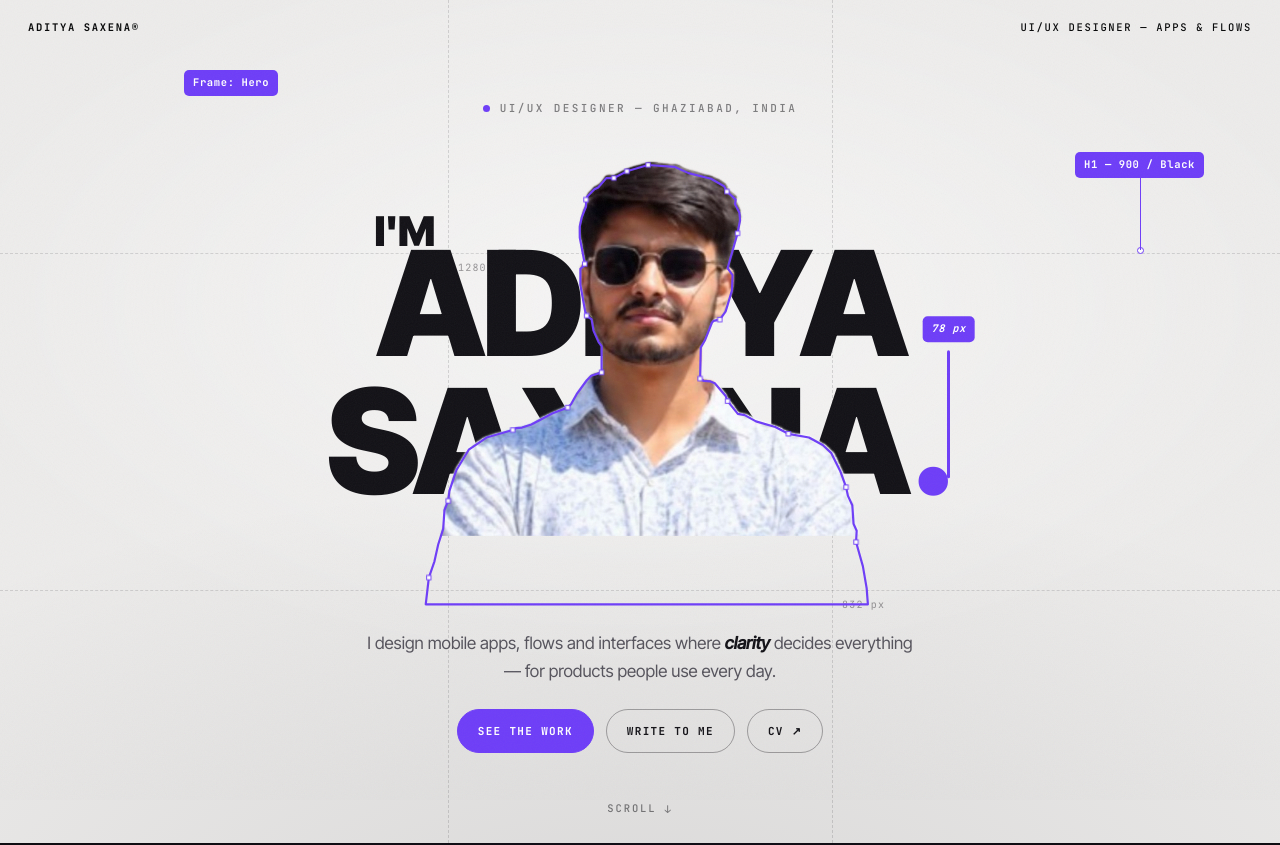
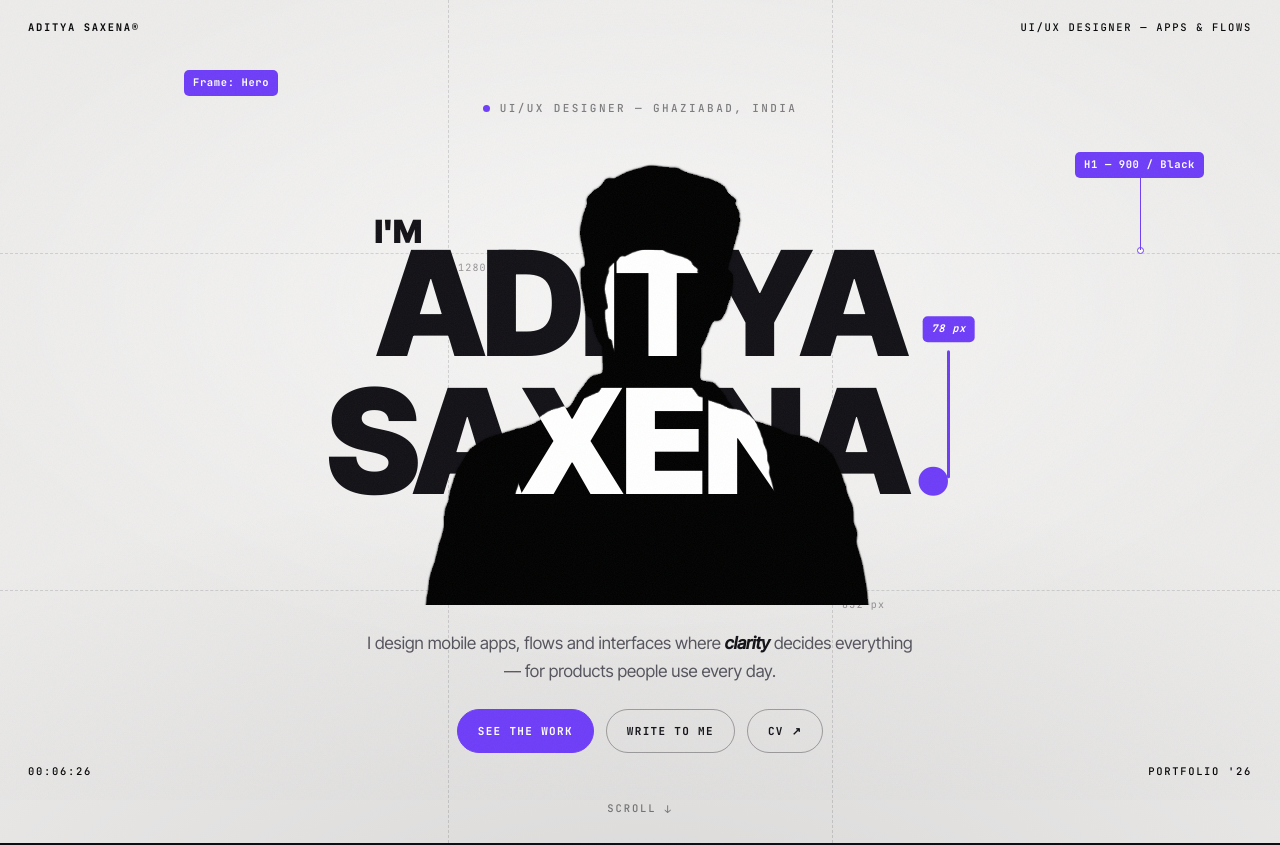
Before and after one commit to aditya18saxena-afk/NewPortfolio, a React (Vite) app: page / in a window 1280 px wide. Shown: the top 845 px of the page. Built offline with nearby package versions, Linux system fonts and the light colour scheme.

Commit message:
Match hero choreography to the reel: dark-to-paper intro, 1.3s trace, dissolve fill, on-head I'M flash, name cascade, mm:ss:ff HUD

```diff
--- a/src/App.jsx
+++ b/src/App.jsx
@@ -93,15 +93,15 @@ export default function App() {
         <div className="hero-stack">
           <span className="ann ann-frame chip chip--violet">Frame: Hero</span>
           <span className="ann ann-h1 chip chip--violet">H1 — 900 / Black</span>
-          <p className="kicker" data-reveal style={{ transitionDelay: '0.15s' }}>
+          <p className="kicker" data-reveal style={{ transitionDelay: '2.5s' }}>
             <span className="kicker-dot" />UI/UX Designer — Ghaziabad, India
           </p>
           <Silhouette ready={loaded} />
-          <p className="hero-line" data-reveal style={{ transitionDelay: '0.45s' }}>
+          <p className="hero-line" data-reveal style={{ transitionDelay: '2.75s' }}>
             I design mobile apps, flows and interfaces where <em>clarity</em> decides everything —
             for products people use every day.
           </p>
-          <div className="hero-pills" data-reveal style={{ transitionDelay: '0.55s' }}>
+          <div className="hero-pills" data-reveal style={{ transitionDelay: '2.9s' }}>
             <a className="pill pill--solid" href="#work" data-cursor-text="Scroll ↓">SEE THE WORK</a>
             <a className="pill" href={`mailto:${PROFILE.email}`} data-cursor-text="Say hello">WRITE TO ME</a>
             <a className="pill" href="/resume-aditya-saxena.pdf" target="_blank" rel="noreferrer" data-cursor-text="Resume PDF">CV ↗</a>
--- a/src/components/Frame.jsx
+++ b/src/components/Frame.jsx
@@ -1,39 +1,29 @@
-import { useEffect, useState } from 'react'
+import { useEffect, useRef, useState } from 'react'
 import { PROFILE } from '../data'
 
-// Fixed HUD: name top-left, role top-right, running time
-// bottom-left, portfolio tag bottom-right. Difference blend keeps it legible
-// over both the light canvas and the dark scenes.
+// Fixed HUD, as in the reel: name top-left, role top-right, a running
+// mm:ss:ff timecode bottom-left, portfolio tag bottom-right. Difference
+// blend keeps it legible over both the light canvas and the dark scenes.
 export default function Frame({ ready }) {
-  const [t, setT] = useState(0)
-  const [progress, setProgress] = useState(0)
+  const [ms, setMs] = useState(0)
+  const startRef = useRef(0)
 
   useEffect(() => {
-    const id = setInterval(() => setT((v) => v + 1), 1000)
+    startRef.current = performance.now()
+    const id = setInterval(() => setMs(performance.now() - startRef.current), 33)
     return () => clearInterval(id)
   }, [])
 
-  useEffect(() => {
-    const onScroll = () => {
-      const h = document.documentElement.scrollHeight - window.innerHeight
-      setProgress(h > 0 ? Math.min(1, window.scrollY / h) : 0)
-    }
-    window.addEventListener('scroll', onScroll, { passive: true })
-    onScroll()
-    return () => window.removeEventListener('scroll', onScroll)
-  }, [])
-
-  const mm = String(Math.floor(t / 60)).padStart(2, '0')
-  const ss = String(t % 60).padStart(2, '0')
+  const total = Math.floor(ms / 1000)
+  const mm = String(Math.floor(total / 60)).padStart(2, '0')
+  const ss = String(total % 60).padStart(2, '0')
+  const ff = String(Math.floor(ms / (1000 / 30)) % 30).padStart(2, '0')
 
   return (
     <div className="hud" style={{ opacity: ready ? 1 : 0 }}>
       <a className="hud-tl" href="#top" data-cursor-text="Back to top">{PROFILE.hudName}</a>
       <span className="hud-tr">{PROFILE.hudRole}</span>
-      <div className="hud-bl">
-        <span className="hud-time">00:{mm}:{ss}</span>
-        <span className="hud-bar"><i style={{ width: `${progress * 100}%` }} /></span>
-      </div>
+      <span className="hud-bl"><span className="hud-time">{mm}:{ss}:{ff}</span></span>
       <span className="hud-br">{PROFILE.hudPortfolio}</span>
     </div>
   )
--- a/src/components/Silhouette.jsx
+++ b/src/components/Silhouette.jsx
@@ -3,51 +3,48 @@ import { PROFILE } from '../data'
 import { SILO_PATH, SILO_ANCHORS } from '../siloPath'
 
 // Giant type with a solid silhouette standing in front —
-// where the figure overlaps the letters they knock out to white. When the
-// intro lifts, a violet vector outline is traced on by the pen (anchor
-// points popping in), the image then reveals inside the outline, and the
-// shape settles into its black fill; hover melts it back to the photo.
+// where the figure overlaps the letters they knock out to white. Matched to
+// the reel: a violet outline is traced on by the pen (anchor points popping
+// in), the shape dissolves into its black fill, an "I'M" flashes on the head,
+// then the name focuses in; hover melts the shape back to the photo.
 export default function Silhouette({ ready }) {
-  const [revealed, setRevealed] = useState(false)
-  const [entered, setEntered] = useState(false)
+  const [filled, setFilled] = useState(false)
   const [pts, setPts] = useState(0)
 
   useEffect(() => {
     if (!ready) return
     const reduce = window.matchMedia('(prefers-reduced-motion: reduce)').matches
     if (reduce) {
-      setRevealed(true)
-      setEntered(true)
+      setFilled(true)
       return
     }
-    const t1 = setTimeout(() => setRevealed(true), 2900)
-    const t2 = setTimeout(() => setEntered(true), 5100)
-    return () => {
-      clearTimeout(t1)
-      clearTimeout(t2)
-    }
+    // the outline finishes ~1.85s after the curtain lifts; the fill, the
+    // "I'M" flash and the name are then cascaded by CSS from .filled
+    const t = setTimeout(() => setFilled(true), 1850)
+    return () => clearTimeout(t)
   }, [ready])
 
   // "N points" ticks up with the pen as anchors get committed
   useEffect(() => {
-    if (!ready || entered) return
+    if (!ready || filled) return
     const start = performance.now()
     const id = setInterval(() => {
-      const p = Math.max(0, Math.min(1, (performance.now() - start - 500) / 2200))
+      const p = Math.max(0, Math.min(1, (performance.now() - start - 500) / 1300))
       setPts(SILO_ANCHORS.filter((a) => a.t <= p).length)
-    }, 90)
+    }, 70)
     return () => clearInterval(id)
-  }, [ready, entered])
+  }, [ready, filled])
 
   return (
     <div
-      className={`silo ${ready ? 'ready' : ''} ${revealed ? 'revealed' : ''} ${entered ? 'entered' : ''}`}
+      className={`silo ${ready ? 'ready' : ''} ${filled ? 'filled' : ''}`}
       style={{ '--silo': 'url("/mypic-mask.png")' }}
     >
       <h1 className="silo-type back"><span className="silo-in"><span className="silo-line">{PROFILE.firstName}</span><br /><span className="silo-line">{PROFILE.lastName}<span className="dot">.</span></span></span></h1>
       <div className="silo-fig">
         <img className="silo-photo" src="/mypic.jpg" alt="" aria-hidden draggable="false" />
         <img className="silo-black" src="/mypic.jpg" alt="Aditya Saxena" draggable="false" />
+        <span className="silo-imwrap" aria-hidden="true"><span className="silo-im">I'M</span></span>
         {ready && (
           <svg className="silo-trace" viewBox="0 0 808 744" aria-hidden="true">
             <path id="trace-line" className="trace-line" d={SILO_PATH} pathLength="1" />
@@ -59,7 +56,7 @@ export default function Silhouette({ ready }) {
                 y={a.y - 3.5}
                 width="7"
                 height="7"
-                style={{ animationDelay: `${(0.5 + a.t * 2.2).toFixed(2)}s` }}
+                style={{ animationDelay: `${(0.5 + a.t * 1.3).toFixed(2)}s` }}
               />
             ))}
             <g className="t-chip">
@@ -67,11 +64,11 @@ export default function Silhouette({ ready }) {
                 <rect width="66" height="28" rx="6" fill="#121116" />
                 <text x="9" y="19" fontSize="14" fontWeight="700" fontFamily="'JetBrains Mono', monospace" fill="#fff">Pen P</text>
               </g>
-              <animateMotion dur="2.2s" begin="0.5s" fill="freeze">
+              <animateMotion dur="1.3s" begin="0.5s" fill="freeze">
                 <mpath xlinkHref="#trace-line" />
               </animateMotion>
               <animate attributeName="opacity" values="0;1" dur="0.08s" begin="0.5s" fill="freeze" />
-              <animate attributeName="opacity" to="0" dur="0.4s" begin="2.9s" fill="freeze" />
+              <animate attributeName="opacity" to="0" dur="0.4s" begin="2.15s" fill="freeze" />
             </g>
             <g className="t-pen">
               <g transform="scale(1.25)">
@@ -79,11 +76,11 @@ export default function Silhouette({ ready }) {
                 <path d="M-4 0 H-19" stroke="#121116" strokeWidth="1.2" />
                 <circle cx="-17" cy="0" r="2.1" fill="#121116" />
               </g>
-              <animateMotion dur="2.2s" begin="0.5s" fill="freeze" rotate="auto">
+              <animateMotion dur="1.3s" begin="0.5s" fill="freeze" rotate="auto">
                 <mpath xlinkHref="#trace-line" />
               </animateMotion>
               <animate attributeName="opacity" values="0;1" dur="0.08s" begin="0.5s" fill="freeze" />
-              <animate attributeName="opacity" to="0" dur="0.4s" begin="2.9s" fill="freeze" />
+              <animate attributeName="opacity" to="0" dur="0.4s" begin="2.15s" fill="freeze" />
             </g>
           </svg>
         )}
@@ -93,7 +90,7 @@ export default function Silhouette({ ready }) {
         {PROFILE.firstName}<br />{PROFILE.lastName}<span className="dot">.</span>
       </h1>
       {ready && (
-        <div className={`silo-vec ${revealed ? 'off' : ''}`} aria-hidden="true">
+        <div className={`silo-vec ${filled ? 'off' : ''}`} aria-hidden="true">
           <span className="chip chip--violet">Vector · aditya.svg</span>
           <span className="mono-label">{pts} point{pts === 1 ? '' : 's'}</span>
         </div>
--- a/src/index.css
+++ b/src/index.css
@@ -164,13 +164,11 @@ button { font-family: inherit; color: inherit; }
 .hud-tr { top: 20px; right: 28px; }
 .hud-bl { bottom: 20px; left: 28px; display: flex; align-items: center; gap: 12px; }
 .hud-time { position: static; }
-.hud-bar { width: 64px; height: 2px; background: rgba(255, 255, 255, 0.22); position: relative; display: inline-block; }
-.hud-bar i { position: absolute; inset: 0 auto 0 0; background: currentColor; }
 .hud-br { bottom: 20px; right: 28px; }
-@media (max-width: 1599px) {
+@media (max-width: 959px) {
   .hud-bl { display: none; }
 }
-@media (max-width: 1280px) {
+@media (max-width: 700px) {
   .hud-br { display: none; }
 }
 @media (max-width: 760px) {
@@ -185,13 +183,18 @@ button { font-family: inherit; color: inherit; }
   z-index: 200;
   background: var(--dark);
   overflow: hidden;
-  transition: transform 0.78s cubic-bezier(0.76, 0, 0.24, 1);
+  transition: transform 0.3s cubic-bezier(0.76, 0, 0.24, 1), background-color 0.28s ease 0.02s;
 }
 .loader.lift { transform: translateY(-101%); }
+/* the reel flips off the dark beat the moment the first letter lands */
+.loader.lit { background: var(--bg); }
 .loader-guides { position: absolute; inset: 0; animation: fadeIn 0.6s ease 0.1s both; }
-.lg-v { position: absolute; top: 0; bottom: 0; width: 0; border-left: 1.5px dashed rgba(255, 255, 255, 0.15); }
-.lg-h { position: absolute; left: 0; right: 0; height: 0; border-top: 1.5px dashed rgba(255, 255, 255, 0.15); }
-.lg-px { position: absolute; transform: translate(10px, 7px); color: rgba(255, 255, 255, 0.4); }
+.lg-v { position: absolute; top: 0; bottom: 0; width: 0; border-left: 1.5px dashed rgba(255, 255, 255, 0.15); transition: border-color 0.28s ease; }
+.lg-h { position: absolute; left: 0; right: 0; height: 0; border-top: 1.5px dashed rgba(255, 255, 255, 0.15); transition: border-color 0.28s ease; }
+.lg-px { position: absolute; transform: translate(10px, 7px); color: rgba(255, 255, 255, 0.4); transition: color 0.28s ease; }
+.loader.lit .lg-v { border-left-color: rgba(18, 17, 22, 0.16); }
+.loader.lit .lg-h { border-top-color: rgba(18, 17, 22, 0.16); }
+.loader.lit .lg-px { color: rgba(18, 17, 22, 0.42); }
 .loader-frame { position: absolute; inset: 0; display: grid; place-items: center; }
 .loader-stage {
   position: relative;
@@ -199,7 +202,9 @@ button { font-family: inherit; color: inherit; }
   line-height: 1;
   letter-spacing: -0.035em;
   color: #f4f2ef;
+  transition: color 0.28s ease;
 }
+.loader.lit .loader-stage { color: var(--ink); }
 .loader-word { display: inline-flex; font-weight: 900; }
 .lw-l {
   display: inline-block;
@@ -208,6 +213,7 @@ button { font-family: inherit; color: inherit; }
   transition: opacity 0.28s ease, transform 0.5s cubic-bezier(0.22, 1, 0.36, 1);
 }
 .lw-l.on { opacity: 1; transform: none; }
+.lw-dot { color: var(--violet); transition-delay: 0.15s; }
 .loader-measure {
   position: absolute;
   left: 0;
@@ -235,7 +241,7 @@ button { font-family: inherit; color: inherit; }
   height: 0;
   border: 1.5px solid var(--violet);
   opacity: 0;
-  transition: width 0.55s cubic-bezier(0.22, 1, 0.36, 1), height 0.55s cubic-bezier(0.22, 1, 0.36, 1), opacity 0.16s ease;
+  transition: width 0.4s cubic-bezier(0.22, 1, 0.36, 1), height 0.4s cubic-bezier(0.22, 1, 0.36, 1), opacity 0.16s ease;
 }
 .loader-stage.framed .loader-sel {
   width: calc(100% + 0.6em);
@@ -252,14 +258,14 @@ button { font-family: inherit; color: inherit; }
   transform: scale(0.3);
   transition: opacity 0.2s ease, transform 0.35s cubic-bezier(0.34, 1.56, 0.64, 1);
 }
-.loader-stage.framed .lsh { opacity: 1; transform: none; transition-delay: 0.58s; }
-.loader-stage.framed .lsh:nth-child(2) { transition-delay: 0.62s; }
-.loader-stage.framed .lsh:nth-child(3) { transition-delay: 0.66s; }
-.loader-stage.framed .lsh:nth-child(4) { transition-delay: 0.7s; }
-.loader-stage.framed .lsh:nth-child(5) { transition-delay: 0.74s; }
-.loader-stage.framed .lsh:nth-child(6) { transition-delay: 0.78s; }
-.loader-stage.framed .lsh:nth-child(7) { transition-delay: 0.82s; }
-.loader-stage.framed .lsh:nth-child(8) { transition-delay: 0.86s; }
+.loader-stage.framed .lsh { opacity: 1; transform: none; transition-delay: 0.45s; }
+.loader-stage.framed .lsh:nth-child(2) { transition-delay: 0.48s; }
+.loader-stage.framed .lsh:nth-child(3) { transition-delay: 0.51s; }
+.loader-stage.framed .lsh:nth-child(4) { transition-delay: 0.54s; }
+.loader-stage.framed .lsh:nth-child(5) { transition-delay: 0.57s; }
+.loader-stage.framed .lsh:nth-child(6) { transition-delay: 0.6s; }
+.loader-stage.framed .lsh:nth-child(7) { transition-delay: 0.63s; }
+.loader-stage.framed .lsh:nth-child(8) { transition-delay: 0.66s; }
 .lsh--tl { top: -4px; left: -4px; }
 .lsh--tc { top: -4px; left: calc(50% - 3.5px); }
 .lsh--tr { top: -4px; right: -4px; }
@@ -279,7 +285,7 @@ button { font-family: inherit; color: inherit; }
 .loader-stage.framed .loader-tag {
   opacity: 1;
   transform: translateY(calc(-100% - 6px)) scale(1);
-  transition-delay: 0.58s;
+  transition-delay: 0.45s;
 }
 .loader-size {
   position: absolute;
@@ -292,7 +298,7 @@ button { font-family: inherit; color: inherit; }
 .loader-stage.framed .loader-size {
   opacity: 1;
   transform: translate(-50%, calc(100% + 6px)) scale(1);
-  transition-delay: 0.8s;
+  transition-delay: 0.62s;
 }
 .loader-foot {
   position: absolute;
@@ -310,9 +316,12 @@ button { font-family: inherit; color: inherit; }
   border-radius: 2px;
   background: rgba(255, 255, 255, 0.14);
   overflow: hidden;
+  transition: background-color 0.28s ease;
 }
+.loader.lit .loader-line { background: rgba(18, 17, 22, 0.12); }
 .loader-line span { display: block; height: 100%; background: var(--violet); transition: width 0.16s linear; }
-.loader-foot .mono-label { color: rgba(255, 255, 255, 0.5); }
+.loader-foot .mono-label { color: rgba(255, 255, 255, 0.5); transition: color 0.28s ease; }
+.loader.lit .loader-foot .mono-label { color: rgba(18, 17, 22, 0.5); }
 
 /* ---------- shared section shell ---------- */
 .section { position: relative; padding: clamp(90px, 12vh, 150px) 28px; background: var(--bg); }
@@ -480,7 +489,7 @@ html.js [data-reveal].in .squiggle path {
   height: clamp(380px, 58vh, 600px);
   opacity: 0;
   transform: translateY(26px);
-  transition: opacity 0.9s ease 0.1s, transform 1s cubic-bezier(0.22, 1, 0.36, 1) 0.1s;
+  transition: opacity 0.6s ease 0.05s, transform 0.7s cubic-bezier(0.22, 1, 0.36, 1) 0.05s;
 }
 .silo.ready { opacity: 1; transform: none; }
 .silo > * { grid-area: 1 / 1; min-width: 0; min-height: 0; }
@@ -513,7 +522,7 @@ html.js [data-reveal].in .squiggle path {
   position: absolute;
   left: 0;
   bottom: calc(100% - 0.4em);
-  font-size: clamp(16px, 3.2vw, 46px);
+  font-size: clamp(15px, 2.5vw, 36px);
   font-weight: 900;
   line-height: 1;
   letter-spacing: -0.02em;
@@ -529,7 +538,8 @@ html.js [data-reveal].in .squiggle path {
   max-width: 100%;
   object-fit: contain;
   object-position: center bottom;
-  transition: opacity 0.4s ease;
+  opacity: 0;
+  transition: opacity 0.5s ease;
 }
 .silo-black {
   grid-area: 1 / 1;
@@ -542,18 +552,19 @@ html.js [data-reveal].in .squiggle path {
   object-fit: contain;
   object-position: center bottom;
   filter: brightness(0);
-  transition: opacity 0.45s ease;
+  transition: opacity 0.3s ease;
   pointer-events: none;
 }
 .silo-type.front {
   z-index: 4;
   color: #fff;
   pointer-events: none;
-  transition: opacity 0.45s ease;
+  transition: opacity 0.3s ease;
 }
 .silo-photo,
 .silo-black,
-.silo-type.front {
+.silo-type.front,
+.silo-imwrap {
   -webkit-mask-image: var(--silo);
   mask-image: var(--silo);
   -webkit-mask-size: contain;
@@ -575,19 +586,21 @@ html.js [data-reveal].in .squiggle path {
   aspect-ratio: 709 / 706;
   z-index: 5;
 }
-.silo-hit:hover ~ .silo-black { opacity: 0; }
-.silo-fig:has(.silo-hit:hover) ~ .silo-type.front { opacity: 0; }
-/* the image reveals inside the traced outline with a top-down wipe, then the
-   black fill settles over it — the reel's "image fills the frame" beat */
-.silo.revealed .silo-photo {
-  transform-origin: 50% 100%;
-  animation: siloImageIn 0.9s cubic-bezier(0.65, 0, 0.35, 1) both;
+/* hover: the dark shape melts away and the photo underneath surfaces */
+.silo.filled .silo-hit:hover ~ .silo-black { opacity: 0; transition: opacity 0.5s ease; }
+.silo.filled .silo-fig:has(.silo-hit:hover) .silo-photo { opacity: 1; }
+.silo-fig:has(.silo-hit:hover) ~ .silo-type.front { opacity: 0; transition: opacity 0.35s ease; }
+/* the reel's choreography: the outline draws on an empty stage, then the
+   shape dissolves in (a quick gray-to-black fill), an "I'M" flashes on the
+   head, and the name focuses in — ink on paper, white where it crosses the
+   figure. Until the fill lands, the masked layers stay hidden */
+.silo:not(.filled) .silo-black,
+.silo:not(.filled) .silo-type.front { opacity: 0; }
+.silo:not(.filled) .silo-type.back .silo-in { opacity: 0; filter: blur(10px); }
+.silo.filled .silo-type.front,
+.silo.filled .silo-type.back .silo-in {
+  transition: opacity 0.35s ease 0.9s, filter 0.45s ease 0.9s;
 }
-/* vector trace: the outline draws itself on with the pen, then the shape
-   fills in — until the fill lands, the masked layers stay hidden */
-.silo:not(.entered):not(.revealed) .silo-photo,
-.silo:not(.entered) .silo-black,
-.silo:not(.entered) .silo-type.front { opacity: 0; }
 .silo-trace {
   grid-area: 1 / 1;
   z-index: 2;
@@ -598,9 +611,9 @@ html.js [data-reveal].in .squiggle path {
   max-width: 100%;
   overflow: visible;
   pointer-events: none;
-  transition: opacity 0.5s ease;
+  transition: opacity 0.4s ease;
 }
-.silo.entered .silo-trace { opacity: 0; }
+.silo.filled .silo-trace { opacity: 0; transition: opacity 0.4s ease 0.45s; }
 .trace-line {
   fill: none;
   stroke: var(--violet);
@@ -609,7 +622,7 @@ html.js [data-reveal].in .squiggle path {
   stroke-linecap: round;
   stroke-dasharray: 1;
   stroke-dashoffset: 1;
-  animation: drawDash 2.2s linear 0.5s forwards;
+  animation: drawDash 1.3s linear 0.5s forwards;
 }
 .t-anchor {
   fill: #fff;
@@ -630,9 +643,34 @@ html.js [data-reveal].in .squiggle path {
   justify-items: start;
   gap: 9px;
   z-index: 6;
-  transition: opacity 0.4s ease;
+  transition: opacity 0.4s ease 0.45s;
 }
 .silo-vec.off { opacity: 0; }
+/* the reel's "I'M" beat: it flashes white on the head first, then hands over
+   to the small ink label that sits above the name */
+.silo-imwrap {
+  position: absolute;
+  bottom: 0;
+  left: 50%;
+  transform: translateX(-50%);
+  height: 100%;
+  aspect-ratio: 808 / 744;
+  max-width: 100%;
+  z-index: 4;
+  pointer-events: none;
+}
+.silo-im {
+  position: absolute;
+  left: 53.7%;
+  top: 7.3%;
+  transform: translateX(-50%);
+  font-size: clamp(15px, 2.5vw, 36px);
+  font-weight: 900;
+  line-height: 1;
+  letter-spacing: -0.02em;
+  color: #fff;
+}
+.silo.filled .silo-im { animation: siloIm 0.7s ease 0.45s both; }
 
 /* phones: the name stays legible — the figure drops to the lower third and
    the type scales up, so the two cross like on desktop without swallowing
@@ -642,6 +680,7 @@ html.js [data-reveal].in .squiggle path {
   .silo-type { font-size: clamp(64px, 20vw, 88px); }
   .silo-type.front { display: none; }
   .silo-fig { height: 62%; }
+  .silo-imwrap { display: none; }
   .silo-vec { display: none; }
 }
 /* small phones (SE-class): tighten the rhythm so pills + cue stay on screen */
@@ -669,9 +708,11 @@ html.js [data-reveal].in .squiggle path {
   from { opacity: 0; transform: scale(0.4); }
   to { opacity: 1; transform: scale(1); }
 }
-@keyframes siloImageIn {
-  from { clip-path: inset(0 0 100% 0); transform: scale(1.06); }
-  to { clip-path: inset(0 0 0 0); transform: none; }
+@keyframes siloIm {
+  0% { opacity: 0; }
+  21% { opacity: 1; }
+  79% { opacity: 1; }
+  100% { opacity: 0; }
 }
 @keyframes bob { 0%, 100% { transform: translateY(0); } 50% { transform: translateY(4px); } }
 @keyframes blink { 50% { opacity: 0; } }
@@ -1124,10 +1165,13 @@ html.js [data-reveal].in .squiggle path {
 @media (prefers-reduced-motion: reduce) {
   *, *::before, *::after {
     animation-duration: 0.001s !important;
+    animation-delay: 0.001s !important;
     animation-iteration-count: 1 !important;
     transition-duration: 0.001s !important;
+    transition-delay: 0.001s !important;
   }
   html.js [data-reveal] { opacity: 1 !important; transform: none !important; }
   html.js [data-reveal] .squiggle path { stroke-dashoffset: 0 !important; }
   .silo-trace { display: none; }
+  .silo-imwrap { display: none; }
 }
```
Also changed, not shown: src/components/Loader.jsx (+14 -10 lines).
